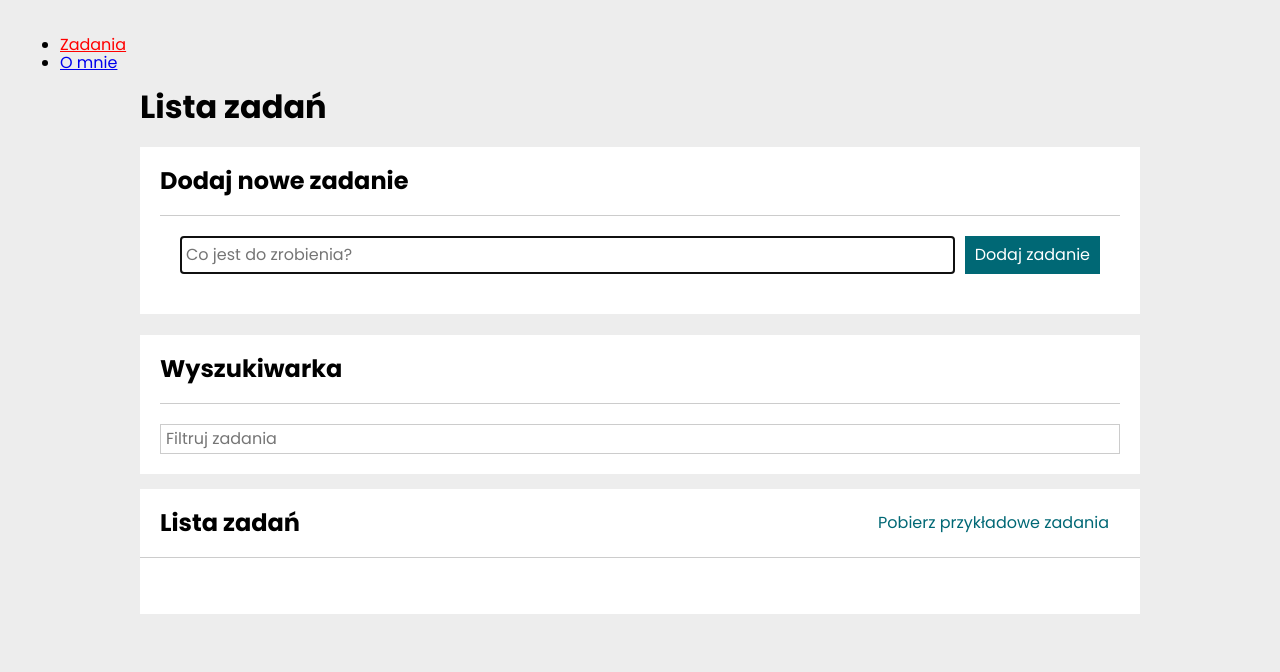
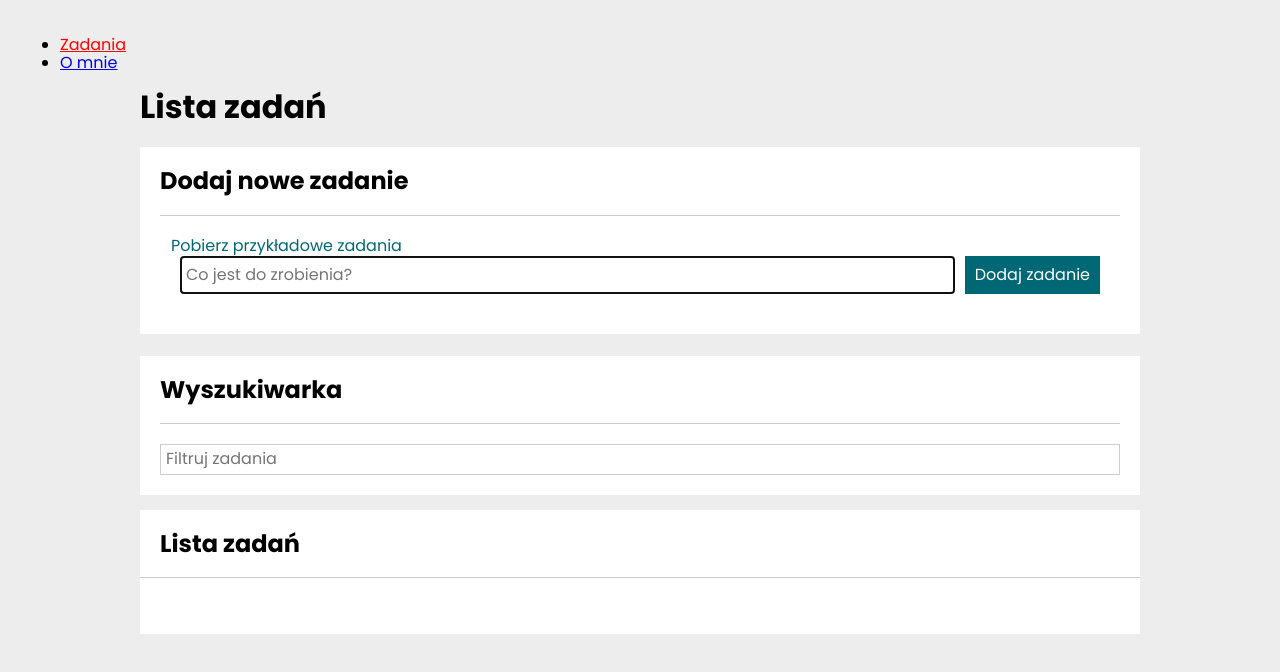
Before and after one commit to met3usz/todo-app-react, a React (Create React App) app: page /#/zadania in a window 1280 px wide. Shown: the top 672 px of the page. Built offline with nearby package versions, Linux system fonts and the light colour scheme.

Commit message:
Reworked example tasks button
Moved the button to top section and started work on loading state but it is not working.

```diff
--- a/package.json
+++ b/package.json
@@ -11,6 +11,7 @@
     "gh-pages": "^5.0.0",
     "react": "^18.2.0",
     "react-dom": "^18.2.0",
+    "react-loader-spinner": "^5.3.4",
     "react-redux": "^8.0.5",
     "react-router-dom": "^5.3.3",
     "react-scripts": "5.0.1",
--- /dev/null
+++ b/src/common/Button/styled.js
@@ -0,0 +1,20 @@
+import styled from 'styled-components';
+
+export const Button = styled.button`
+  outline: none;
+  background-color: transparent;
+  border: none;
+  color: hsl(187, 100%, 23%);
+  cursor: pointer;
+  transition: 0.5s ease;
+  margin: 0 5px;
+
+  &:hover {
+    color: hsl(187, 100%, 35%);
+  }
+
+  &:disabled {
+    color: hsl(0, 0%, 65%);
+    cursor: default;
+  }
+`;
--- /dev/null
+++ b/src/features/tasks/TasksPage/FetchExample/Loading/index.js
@@ -0,0 +1,11 @@
+import { TailSpin } from 'react-loader-spinner';
+
+const Loading = () => {
+  return (
+    <>
+      <TailSpin width="30" /> Ładowanie
+    </>
+  );
+};
+
+export default Loading;
--- /dev/null
+++ b/src/features/tasks/TasksPage/FetchExample/index.js
@@ -0,0 +1,22 @@
+import { useDispatch, useSelector } from 'react-redux';
+import { fetchExampleTasks, selectLoading } from '../../tasksSlice';
+import { Button } from '../../../../common/Button/styled';
+import Loading from './Loading';
+
+const FetchExample = () => {
+  const dispatch = useDispatch();
+  const loading = useSelector(selectLoading);
+
+  return (
+    <Button
+      onClick={() => {
+        dispatch(fetchExampleTasks());
+      }}
+      disabled={loading}
+    >
+      {loading ? <Loading /> : 'Pobierz przykładowe zadania'}
+    </Button>
+  );
+};
+
+export default FetchExample;
--- a/src/features/tasks/TasksPage/StyledButtons/index.js
+++ b/src/features/tasks/TasksPage/StyledButtons/index.js
@@ -1,14 +1,13 @@
-import React from 'react';
 import { useSelector, useDispatch } from 'react-redux';
 import {
   toggleHideDone,
   setAllDone,
-  fetchExampleTasks,
   selectHideDone,
   selectAreTasksEmpty,
   selectIsEveryTaskDone,
 } from '../../tasksSlice';
-import { StyledButtons, Button } from './styled';
+import { StyledButtons } from './styled';
+import { Button } from '../../../../common/Button/styled';
 
 const Buttons = () => {
   const hideDone = useSelector(selectHideDone);
@@ -18,13 +17,6 @@ const Buttons = () => {
   const dispatch = useDispatch();
   return (
     <StyledButtons>
-      <Button
-        onClick={() => {
-          dispatch(fetchExampleTasks());
-        }}
-      >
-        Pobierz przykładowe zadania
-      </Button>
       {!areTasksEmpty > 0 && (
         <>
           <Button
--- a/src/features/tasks/TasksPage/StyledButtons/styled.js
+++ b/src/features/tasks/TasksPage/StyledButtons/styled.js
@@ -13,22 +13,3 @@ export const StyledButtons = styled.div`
     grid-gap: 10px;
   }
 `;
-
-export const Button = styled.button`
-  outline: none;
-  background-color: transparent;
-  border: none;
-  color: hsl(187, 100%, 23%);
-  cursor: pointer;
-  transition: 0.5s ease;
-  margin: 0 5px;
-
-  &:hover {
-    color: hsl(187, 100%, 35%);
-  }
-
-  &:disabled {
-    color: hsl(0, 0%, 65%);
-    cursor: default;
-  }
-`;
--- a/src/features/tasks/TasksPage/Wrapper/index.js
+++ b/src/features/tasks/TasksPage/Wrapper/index.js
@@ -1,11 +1,14 @@
 import { SecondTitle, Title, TitleWrapper } from './styled';
 
-const Wrapper = ({ body, title, header }) => (
+const Wrapper = ({ body, title, header, fetchExample }) => (
   <>
     <Title>{title}</Title>
 
     <TitleWrapper>
-      <SecondTitle>{header}</SecondTitle>
+      <div>
+        <SecondTitle>{header}</SecondTitle>
+        {fetchExample}
+      </div>
       {body}
     </TitleWrapper>
   </>
--- a/src/features/tasks/TasksPage/index.js
+++ b/src/features/tasks/TasksPage/index.js
@@ -5,6 +5,7 @@ import List from './List';
 import StyledButtons from './StyledButtons';
 import Form from './Form';
 import Search from './Search';
+import FetchExample from './FetchExample';
 
 function TasksPage() {
   return (
@@ -12,6 +13,7 @@ function TasksPage() {
       <Wrapper
         title={'Lista zadań'}
         header={'Dodaj nowe zadanie'}
+        fetchExample={<FetchExample />}
         body={<Form />}
       />
       <Wrapper header={'Wyszukiwarka'} body={<Search />} />
--- a/src/features/tasks/tasksSaga.js
+++ b/src/features/tasks/tasksSaga.js
@@ -8,15 +8,21 @@ import {
 } from 'redux-saga/effects';
 import { getExampleTasks } from './getExampleTasks';
 import { saveTasksToLocalStorage } from './tasksLocalStorage';
-import { fetchExampleTasks, selectTasks, setTasks } from './tasksSlice';
+import {
+  fetchExampleTasks,
+  fetchExampleTasksFail,
+  fetchExampleTasksSucces,
+  selectTasks,
+} from './tasksSlice';
 
 function* fetchExampleTasksHandler() {
   try {
     yield delay(100);
-    const exampleTasks = yield call(getExampleTasks);
-    yield put(setTasks(exampleTasks));
+    const exmapleTasks = yield call(getExampleTasks);
+    yield put(fetchExampleTasksSucces(exmapleTasks));
   } catch (error) {
-    yield call(alert, 'Coś poszło nie tak O_o');
+    yield put(fetchExampleTasksFail());
+    yield call(error, 'Coś poszło nie tak O_o');
   }
 }
 
--- a/src/features/tasks/tasksSlice.js
+++ b/src/features/tasks/tasksSlice.js
@@ -6,6 +6,7 @@ const tasksSlice = createSlice({
   initialState: {
     tasks: getTasksFromLocalStorage(),
     hideDone: false,
+    loading: false,
   },
   reducers: {
     addTask: ({ tasks }, { payload: task }) => {
@@ -30,9 +31,17 @@ const tasksSlice = createSlice({
       tasks.forEach((task) => (task.done = true));
     },
 
-    fetchExampleTasks: () => {},
-    setTasks: (state, { payload: tasks }) => {
+    fetchExampleTasks: (state) => {
+      state.loading = true;
+    },
+
+    fetchExampleTasksSuccess: (state, { payload: tasks }) => {
+      state.loading = false;
       state.tasks = tasks;
+    },
+
+    fetchExampleTasksFail: (state) => {
+      state.loading = false;
     },
   },
 });
@@ -44,11 +53,13 @@ export const {
   removeTask,
   setAllDone,
   fetchExampleTasks,
-  setTasks,
+  fetchExampleTasksSucces,
+  fetchExampleTasksFail,
 } = tasksSlice.actions;
 
 const selectTasksState = (state) => state.tasks;
 
+export const selectLoading = (state) => selectTasksState(state).loading;
 export const selectTasks = (state) => selectTasksState(state).tasks;
 export const selectHideDone = (state) => selectTasksState(state).hideDone;
 export const selectAreTasksEmpty = (state) => selectTasks(state).length === 0;
```
Also changed, not shown: src/utils/useTasks.js (deleted, +0 -46 lines), 1 other file (tests, documents, lock files or other folders).
